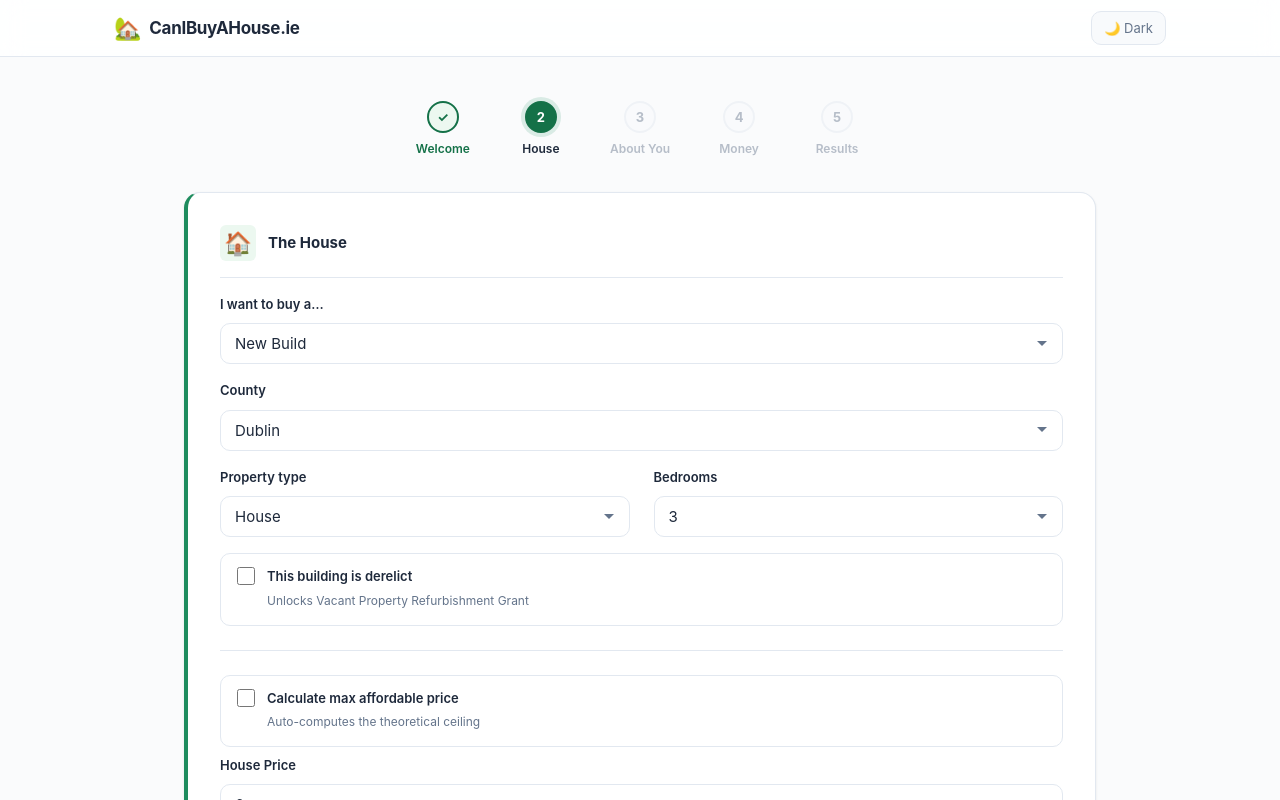
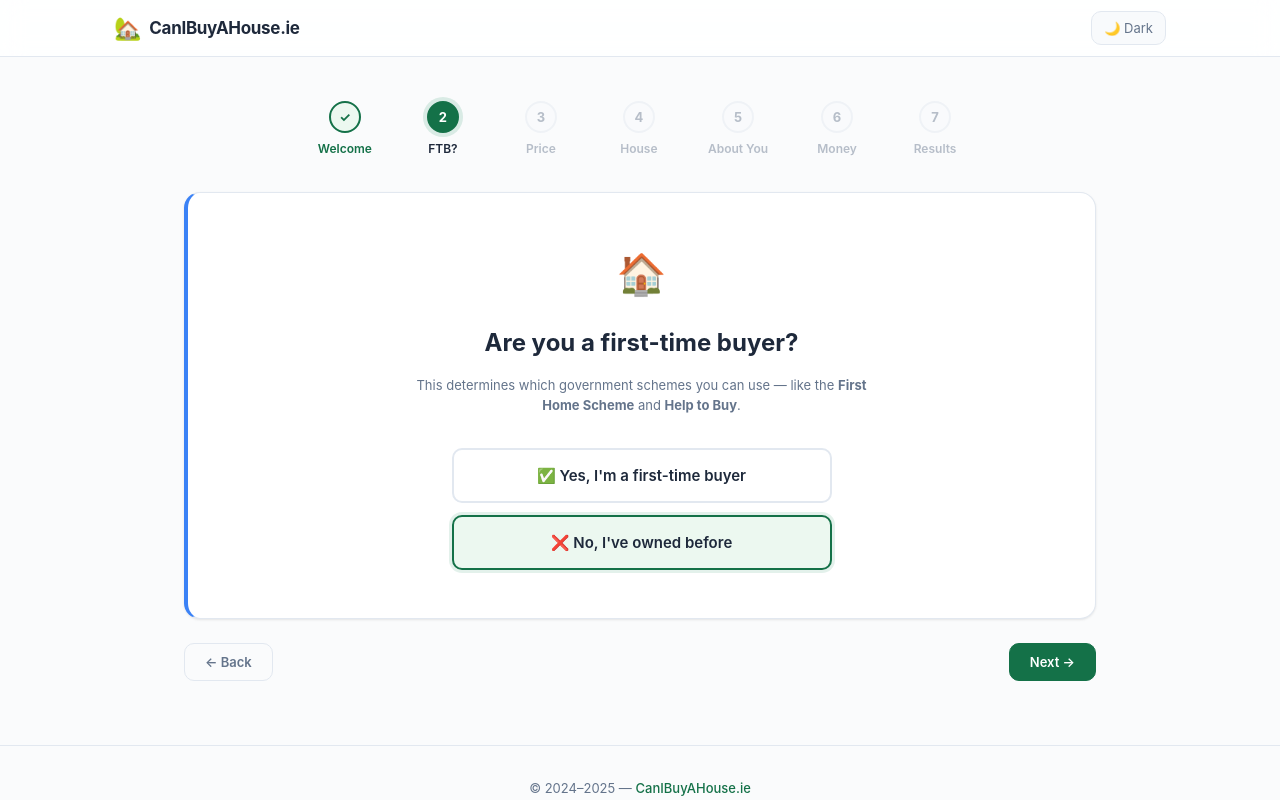
Before and after one commit to Wayne-Thornberry/House-Calculator, a Vue app: page / in a window 1280 px wide. Both pictures are taken after a click on the button "Get Started →". Shown: the top 800 px of the page. Built offline with nearby package versions, Linux system fonts and the light colour scheme.

Commit message:
Enhance step wizard UI with quick-question cards for first-time buyers and house price input

```diff
--- a/src/App.vue
+++ b/src/App.vue
@@ -62,8 +62,70 @@
           </div>
         </div>
 
-        <!-- Step 1: The House -->
+        <!-- Step 1: Are you a first-time buyer? -->
         <div v-show="currentStep === 1">
+          <div class="card card-accent-blue">
+            <div class="card-body quick-card">
+              <div class="quick-icon">🏠</div>
+              <h2 class="quick-title">Are you a first-time buyer?</h2>
+              <p class="quick-subtitle">
+                This determines which government schemes you can use — like the
+                <strong>First Home Scheme</strong> and <strong>Help to Buy</strong>.
+              </p>
+              <div class="quick-toggle">
+                <button
+                  class="quick-btn"
+                  :class="{ active: state.isFirstTimeBuyer === true }"
+                  @click="state.isFirstTimeBuyer = true"
+                  type="button"
+                >✅ Yes, I'm a first-time buyer</button>
+                <button
+                  class="quick-btn"
+                  :class="{ active: state.isFirstTimeBuyer === false }"
+                  @click="state.isFirstTimeBuyer = false"
+                  type="button"
+                >❌ No, I've owned before</button>
+              </div>
+            </div>
+          </div>
+          <div class="wizard-nav">
+            <button class="btn btn-ghost" @click="currentStep = 0" type="button">← Back</button>
+            <button class="btn btn-primary" @click="currentStep = 2" type="button">Next →</button>
+          </div>
+        </div>
+
+        <!-- Step 2: What's the house price? -->
+        <div v-show="currentStep === 2">
+          <div class="card card-accent-green">
+            <div class="card-body quick-card">
+              <div class="quick-icon">💰</div>
+              <h2 class="quick-title">How much is the house?</h2>
+              <p class="quick-subtitle">
+                Enter the property value. You can refine the details on the next screen.
+              </p>
+              <div class="quick-input-wrap">
+                <span class="quick-currency">€</span>
+                <input
+                  id="quickPrice"
+                  type="number"
+                  class="quick-price-input"
+                  :value="state.housePrice || ''"
+                  @input="state.housePrice = Number(($event.target).value)"
+                  min="0"
+                  step="5000"
+                  placeholder="e.g. 350,000"
+                >
+              </div>
+            </div>
+          </div>
+          <div class="wizard-nav">
+            <button class="btn btn-ghost" @click="currentStep = 1" type="button">← Back</button>
+            <button class="btn btn-primary" @click="currentStep = 3" type="button">Next → The House</button>
+          </div>
+        </div>
+
+        <!-- Step 3: The House -->
+        <div v-show="currentStep === 3">
           <HouseInputs
             v-model:propertyCondition="state.propertyCondition"
             v-model:county="state.county"
@@ -84,13 +146,13 @@
             :fhsDisabledReason="calculations.fhsDisabledReason"
           />
           <div class="wizard-nav">
-            <button class="btn btn-ghost" @click="currentStep = 0" type="button">← Back</button>
-            <button class="btn btn-primary" @click="currentStep = 2" type="button">Next → About You</button>
+            <button class="btn btn-ghost" @click="currentStep = 2" type="button">← Back</button>
+            <button class="btn btn-primary" @click="currentStep = 4" type="button">Next → About You</button>
           </div>
         </div>
 
-        <!-- Step 2: About You -->
-        <div v-show="currentStep === 2">
+        <!-- Step 4: About You -->
+        <div v-show="currentStep === 4">
           <PersonInputs
             v-model:isFirstTimeBuyer="state.isFirstTimeBuyer"
             v-model:usesLHAL="state.usesLHAL"
@@ -100,13 +162,13 @@
             :maxMortgage="calculations.ltiMortgage"
           />
           <div class="wizard-nav">
-            <button class="btn btn-ghost" @click="currentStep = 1" type="button">← The House</button>
-            <button class="btn btn-primary" @click="currentStep = 3" type="button">Next → The Money</button>
+            <button class="btn btn-ghost" @click="currentStep = 3" type="button">← The House</button>
+            <button class="btn btn-primary" @click="currentStep = 5" type="button">Next → The Money</button>
           </div>
         </div>
 
-        <!-- Step 3: The Money -->
-        <div v-show="currentStep === 3">
+        <!-- Step 5: The Money -->
+        <div v-show="currentStep === 5">
           <MoneyInputs
             v-model:depositAmount="state.depositAmount"
             v-model:usesHTB="state.usesHTB"
@@ -119,13 +181,13 @@
             :htbDisabledReason="calculations.htbDisabledReason"
           />
           <div class="wizard-nav">
-            <button class="btn btn-ghost" @click="currentStep = 2" type="button">← About You</button>
-            <button class="btn btn-primary" @click="currentStep = 4" type="button">See Results →</button>
+            <button class="btn btn-ghost" @click="currentStep = 4" type="button">← About You</button>
+            <button class="btn btn-primary" @click="currentStep = 6" type="button">See Results →</button>
           </div>
         </div>
 
-        <!-- Step 4: Results -->
-        <div v-show="currentStep === 4">
+        <!-- Step 6: Results -->
+        <div v-show="currentStep === 6">
           <ResultsDisplay
             :canAfford="calculations.canAfford"
             :totalFunds="calculations.totalFunds"
@@ -152,7 +214,7 @@
           </div>
 
           <div class="wizard-nav">
-            <button class="btn btn-ghost" @click="currentStep = 3" type="button">← The Money</button>
+            <button class="btn btn-ghost" @click="currentStep = 5" type="button">← The Money</button>
             <span></span>
           </div>
         </div>
@@ -210,7 +272,7 @@ import {
 const currentYear = CURRENT_YEAR
 
 // Step wizard
-const steps = ['Welcome', 'House', 'About You', 'Money', 'Results']
+const steps = ['Welcome', 'FTB?', 'Price', 'House', 'About You', 'Money', 'Results']
 const currentStep = ref(0)
 
 const state = reactive({
--- a/src/assets/styles/main.css
+++ b/src/assets/styles/main.css
@@ -1039,12 +1039,125 @@ a:hover { text-decoration: underline; }
 
 .welcome-note strong { color: var(--text); }
 
+/* ---------------------------------------------------------------------------
+   Quick-question cards (steps 1 & 2)
+   --------------------------------------------------------------------------- */
+.quick-card {
+  text-align: center;
+  padding: var(--s7) var(--s6);
+}
+
+.quick-icon {
+  font-size: 2.5rem;
+  margin-bottom: var(--s4);
+}
+
+.quick-title {
+  font-size: var(--text-2xl);
+  font-weight: 700;
+  margin-bottom: var(--s3);
+  color: var(--text);
+}
+
+.quick-subtitle {
+  font-size: var(--text-sm);
+  color: var(--text-muted);
+  max-width: 460px;
+  margin: 0 auto var(--s6);
+  line-height: 1.6;
+}
+
+/* Two-button toggle (Yes / No) */
+.quick-toggle {
+  display: flex;
+  flex-direction: column;
+  gap: var(--s3);
+  max-width: 380px;
+  margin: 0 auto;
+}
+
+.quick-btn {
+  padding: var(--s4) var(--s5);
+  border: 2px solid var(--border);
+  border-radius: var(--radius);
+  background: var(--bg-card);
+  font-family: var(--font);
+  font-size: var(--text-base);
+  font-weight: 600;
+  cursor: pointer;
+  transition: all var(--fast);
+  text-align: center;
+  color: var(--text);
+}
+
+.quick-btn:hover {
+  border-color: var(--slate-300);
+  background: var(--bg-muted);
+}
+
+.quick-btn.active {
+  border-color: var(--brand);
+  background: var(--brand-light);
+  box-shadow: 0 0 0 3px rgba(30,140,94,.12);
+}
+
+[data-theme="dark"] .quick-btn.active {
+  background: #0d2818;
+}
+
+/* Big price input */
+.quick-input-wrap {
+  display: flex;
+  align-items: center;
+  max-width: 340px;
+  margin: 0 auto;
+  border: 2px solid var(--border);
+  border-radius: var(--radius);
+  overflow: hidden;
+  transition: border-color var(--fast);
+}
+
+.quick-input-wrap:focus-within {
+  border-color: var(--brand);
+  box-shadow: 0 0 0 3px rgba(30,140,94,.12);
+}
+
+.quick-currency {
+  padding: var(--s4) var(--s3) var(--s4) var(--s5);
+  font-size: var(--text-xl);
+  font-weight: 700;
+  color: var(--text-muted);
+  background: var(--bg-muted);
+  user-select: none;
+}
+
+.quick-price-input {
+  flex: 1;
+  padding: var(--s4) var(--s5);
+  border: none;
+  font-family: var(--font);
+  font-size: var(--text-xl);
+  font-weight: 700;
+  color: var(--text);
+  background: var(--bg-card);
+  outline: none;
+  width: 100%;
+  min-width: 0;
+}
+
+.quick-price-input::placeholder {
+  color: var(--slate-300);
+  font-weight: 400;
+}
+
 @media (max-width: 640px) {
   .hero { padding: var(--s5) 0 var(--s4); }
   .hero h1 { font-size: var(--text-3xl); }
   .card-body { padding: var(--s4); }
   .welcome-card { padding: var(--s5) var(--s4); }
   .welcome-title { font-size: var(--text-3xl); }
+  .quick-card { padding: var(--s5) var(--s4); }
+  .quick-title { font-size: var(--text-xl); }
 }
 
 @media print {
```
